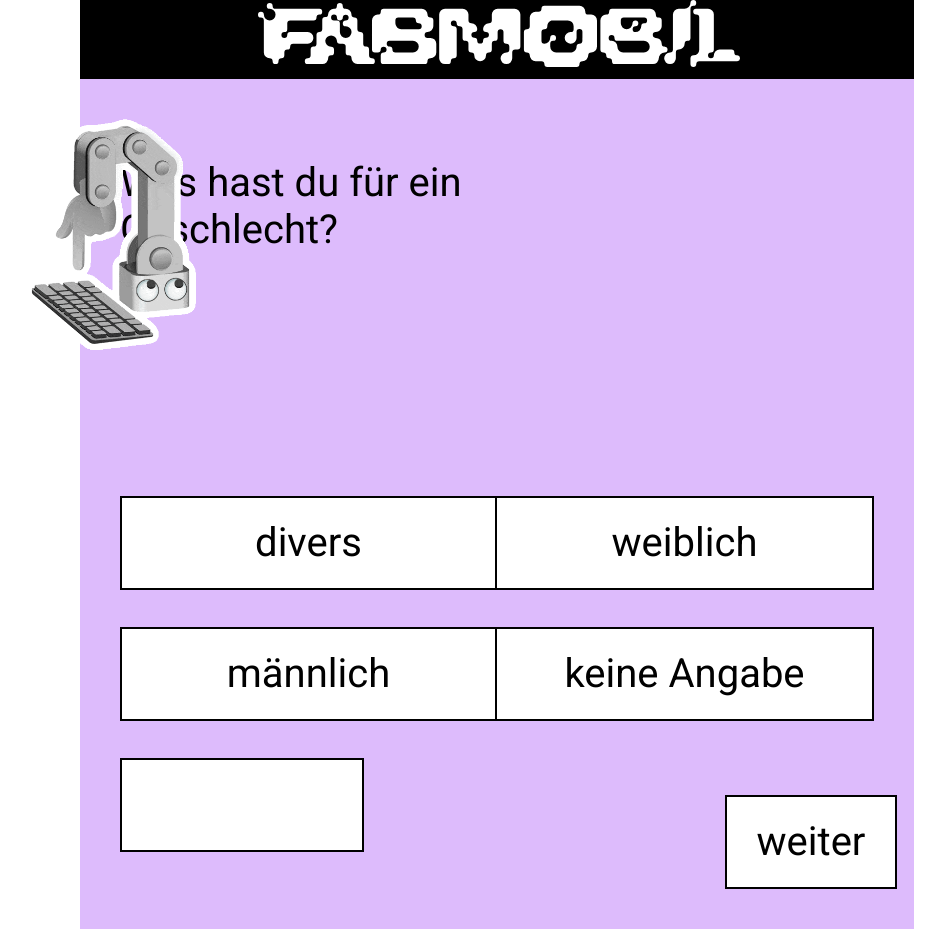
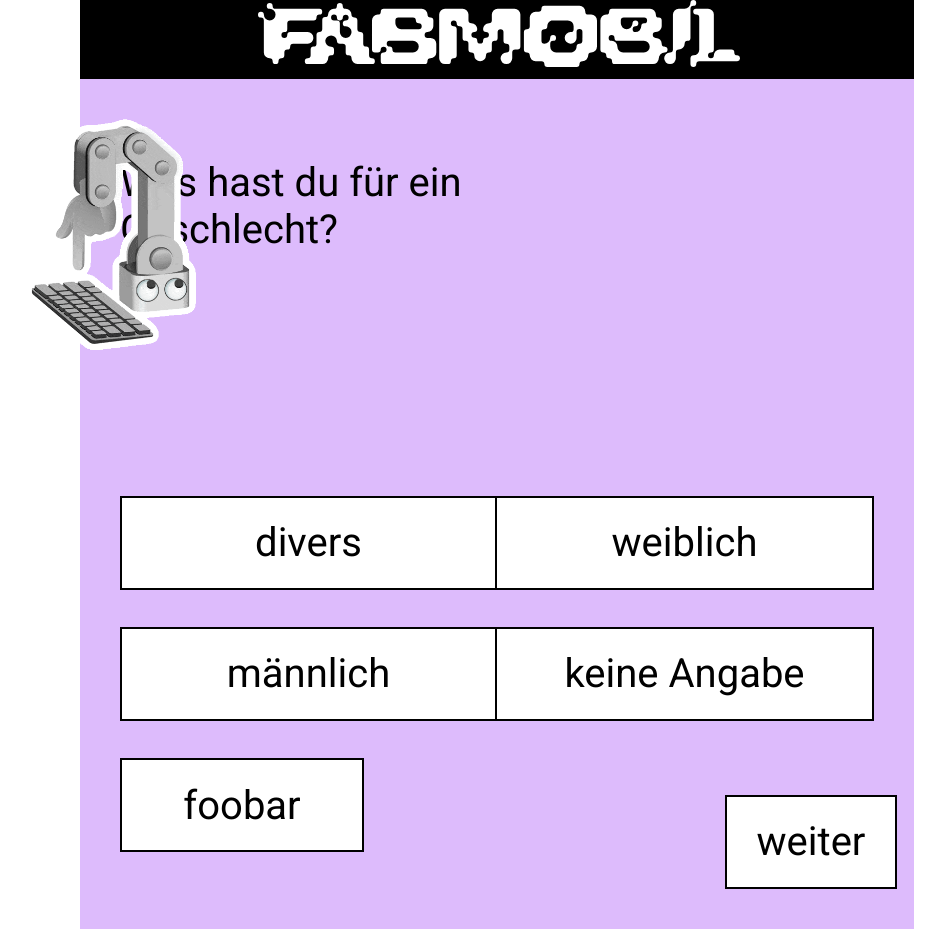
Before and after one commit to Evaluationstool-Fabmobil-Lokallabore/fabmobil-surveytool, a React (Create React App) app: page /losgehts/geschlecht in a window 1280 px wide. Shown: the whole page, without its empty margins (143-1088 px from the left). Built offline with nearby package versions, Linux system fonts and the light colour scheme.

Commit message:
Add default value

```diff
--- a/src/screens/Workshop-Anfang/04_Geschlecht.js
+++ b/src/screens/Workshop-Anfang/04_Geschlecht.js
@@ -6,6 +6,12 @@ import RobiGif from "../../components/RobiGif";
 import robiTastatur from "../../assets/robi-gifs/Robi_tastatur-min.gif";
 
 const ANSWER_OPTIONS = ["divers", "weiblich", "männlich", "keine Angabe"];
+
+function getValueOfTextInput(options, data) {
+  console.log(options, data);
+  return "foobar";
+  //data.forEach(ANSWER_OPTIONS.indexOf(data) > -1) ? "" : data
+}
 
 function Screen({ data, onSubmit }) {
   return (
@@ -21,7 +27,13 @@ function Screen({ data, onSubmit }) {
           data={data}
           onChange={onSubmit}
         />
-        <FabTextInput style={{ flex: 1 }} value={""} onChange={onSubmit} />
+        <FabTextInput
+          style={{ flex: 1 }}
+          value={getValueOfTextInput(ANSWER_OPTIONS, data)}
+          onChange={(val) => {
+            onSubmit([...data, val]);
+          }}
+        />
       </DoubleColumnContainer>
 
       <WeiterButton navigateTo="/losgehts/besuch" />
```
